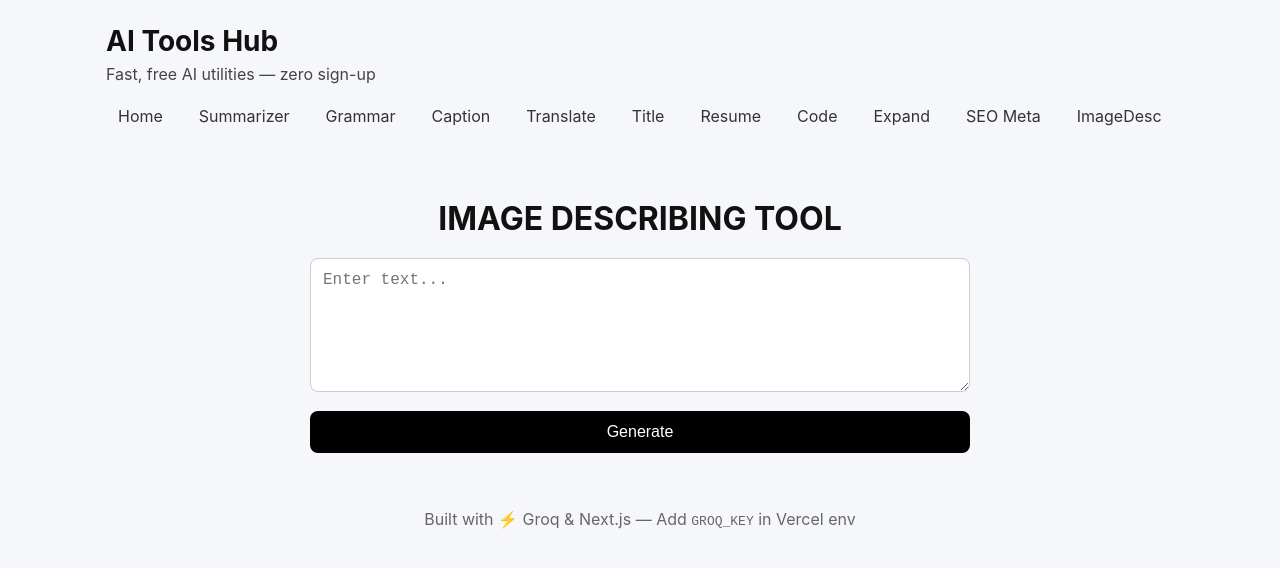
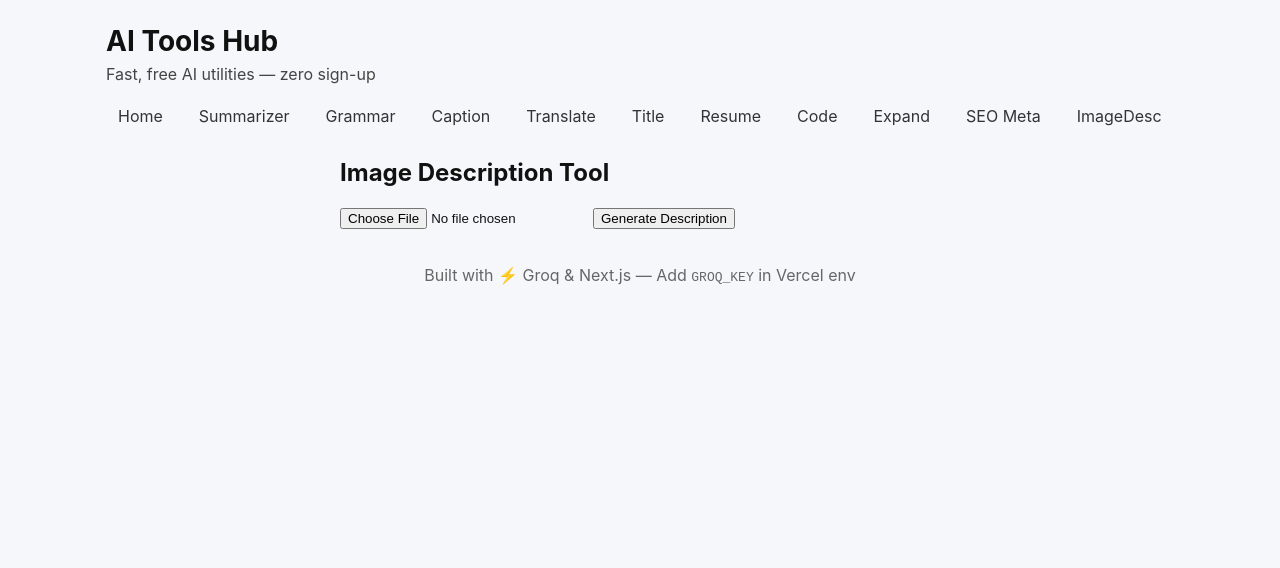
Before and after one commit to silunaya/ai-tools-hub, a Next.js app: page /tools/imagedesc in a window 1280 px wide. Shown: the top 568 px of the page. Built offline with nearby package versions, Linux system fonts and the light colour scheme.

Commit message:
Update page.jsx

```diff
--- a/app/tools/imagedesc/page.jsx
+++ b/app/tools/imagedesc/page.jsx
@@ -1,89 +1,48 @@
 "use client";
 import { useState } from "react";
 
-export default function ToolPage() {
-  const [input, setInput] = useState("");
+export default function ImageDescTool() {
+  const [file, setFile] = useState(null);
   const [output, setOutput] = useState("");
   const [loading, setLoading] = useState(false);
 
   async function handleSubmit() {
+    if (!file) {
+      setOutput("Please select an image");
+      return;
+    }
+
     setLoading(true);
     setOutput("");
 
-    try {
-      const res = await fetch("/api/imagedesc", {    // << CHANGE THIS
-        method: "POST",
-        headers: { "Content-Type": "application/json" },
-        body: JSON.stringify({ text: input })
-      });
+    const formData = new FormData();
+    formData.append("image", file);
 
-      const text = await res.text();
-      setOutput(text);
-    } catch (err) {
-      setOutput("Error: " + err.message);
-    }
+    const res = await fetch("/api/imagedesc", {
+      method: "POST",
+      body: formData
+    });
 
+    const text = await res.text();
+    setOutput(text);
     setLoading(false);
   }
 
   return (
-    <div style={{
-      maxWidth: "700px",
-      margin: "0 auto",
-      padding: "20px",
-      width: "100%"
-    }}>
-      <h1 style={{ textAlign: "center", marginBottom: "20px" }}>
-        IMAGE DESCRIBING TOOL
-      </h1>
+    <div style={{ maxWidth: 600, margin: "0 auto" }}>
+      <h2>Image Description Tool</h2>
 
-      <textarea
-        value={input}
-        onChange={(e) => setInput(e.target.value)}
-        rows={6}
-        placeholder="Enter text..."
-        style={{
-          width: "100%",
-          padding: "12px",
-          borderRadius: "8px",
-          border: "1px solid #ccc",
-          fontSize: "16px",
-          resize: "vertical",
-          marginBottom: "15px"
-        }}
+      <input
+        type="file"
+        accept="image/*"
+        onChange={(e) => setFile(e.target.files[0])}
       />
 
-      <button
-        onClick={handleSubmit}
-        disabled={loading}
-        style={{
-          width: "100%",
-          padding: "12px",
-          background: "#000",
-          color: "#fff",
-          borderRadius: "8px",
-          border: "none",
-          fontSize: "16px",
-          cursor: "pointer"
-        }}
-      >
-        {loading ? "Processing..." : "Generate"}
+      <button onClick={handleSubmit} disabled={loading}>
+        {loading ? "Processing..." : "Generate Description"}
       </button>
 
-      {output && (
-        <div
-          style={{
-            marginTop: "20px",
-            padding: "15px",
-            background: "#f8f8f8",
-            borderRadius: "8px",
-            fontSize: "16px",
-            whiteSpace: "pre-wrap"
-          }}
-        >
-          {output}
-        </div>
-      )}
+      <div style={{ marginTop: 20, whiteSpace: "pre-wrap" }}>{output}</div>
     </div>
   );
 }
```
